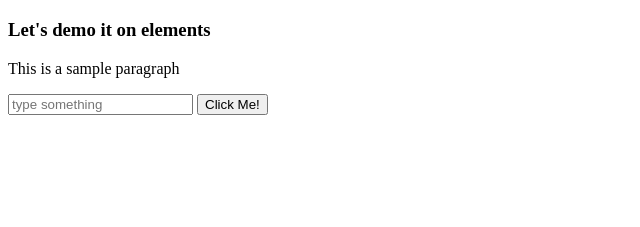
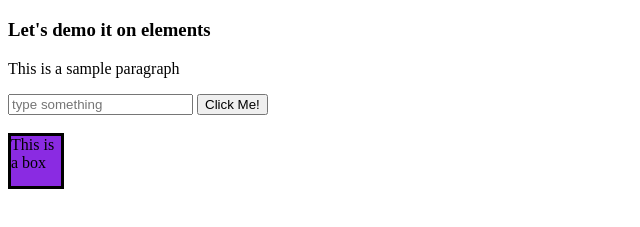
Before and after one commit to MAHSEEBA-TANZEEM/JS-PART10, a plain HTML site: page index.html in a window 1280 px wide. Shown: the part 61-288 px from the top of the page, without its empty margins (0-640 px from the left). Drawn offline with Linux system fonts and the light colour scheme.

Commit message:
modified index.html

```diff
--- a/index.html
+++ b/index.html
@@ -12,14 +12,14 @@
      <h3>Let's demo it on elements</h3>
      <p>This is a sample paragraph</p>
      <input type="text" placeholder="type something">
-     <button>Click Me!</button>
+     <button>Click Me!</button> <br>
      <!-- <button>Click Me2</button>
      <button>Click Me3</button>
      <button>Click Me4</button>
      <br>
-     <p>This is a paragraph</p>
+     <p>This is a paragraph</p>-->
      <br>
-     <div class="box">This is a box</div> -->
+     <div class="box">This is a box</div>
     <script src="app.js"></script>
 </body>
 </html>
```
